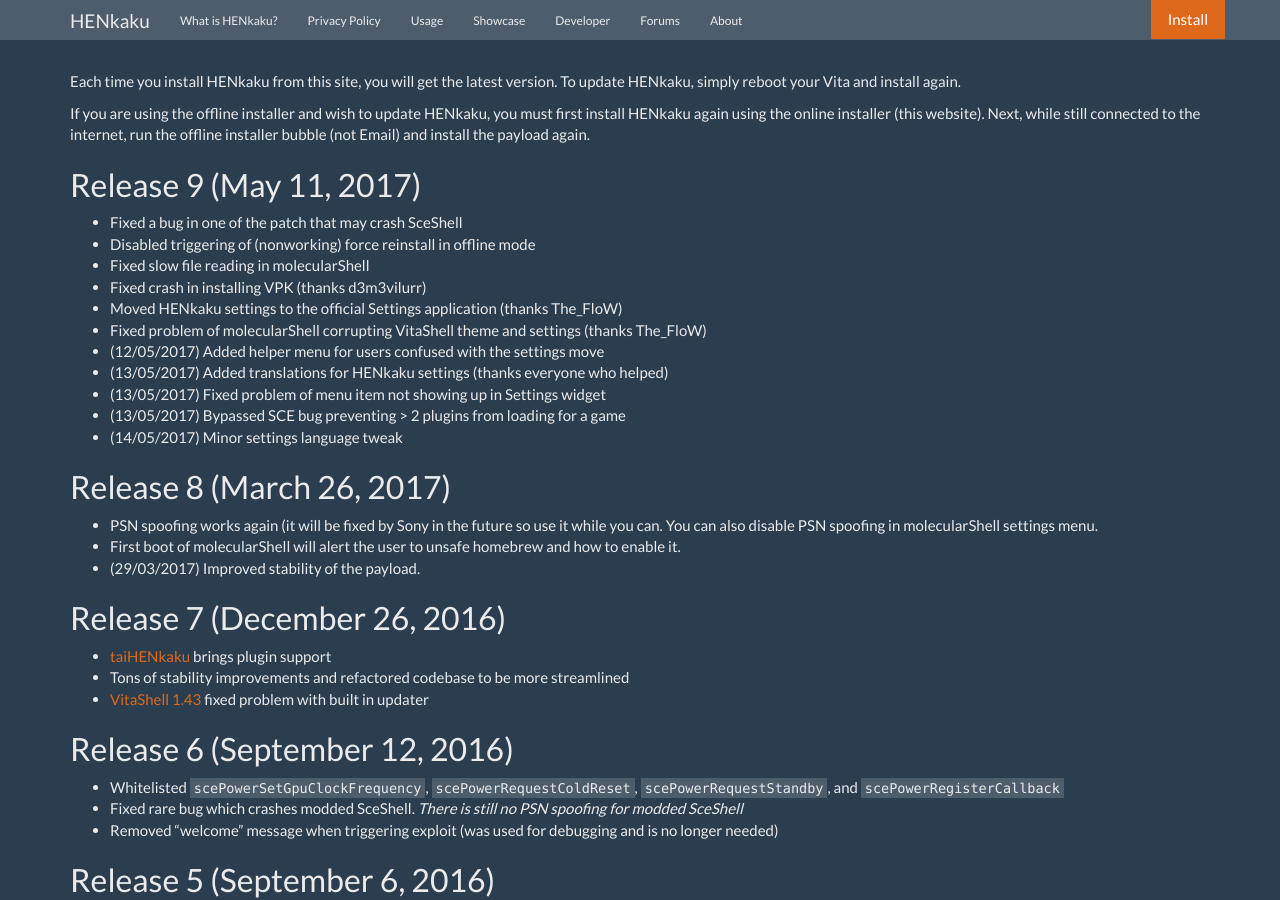
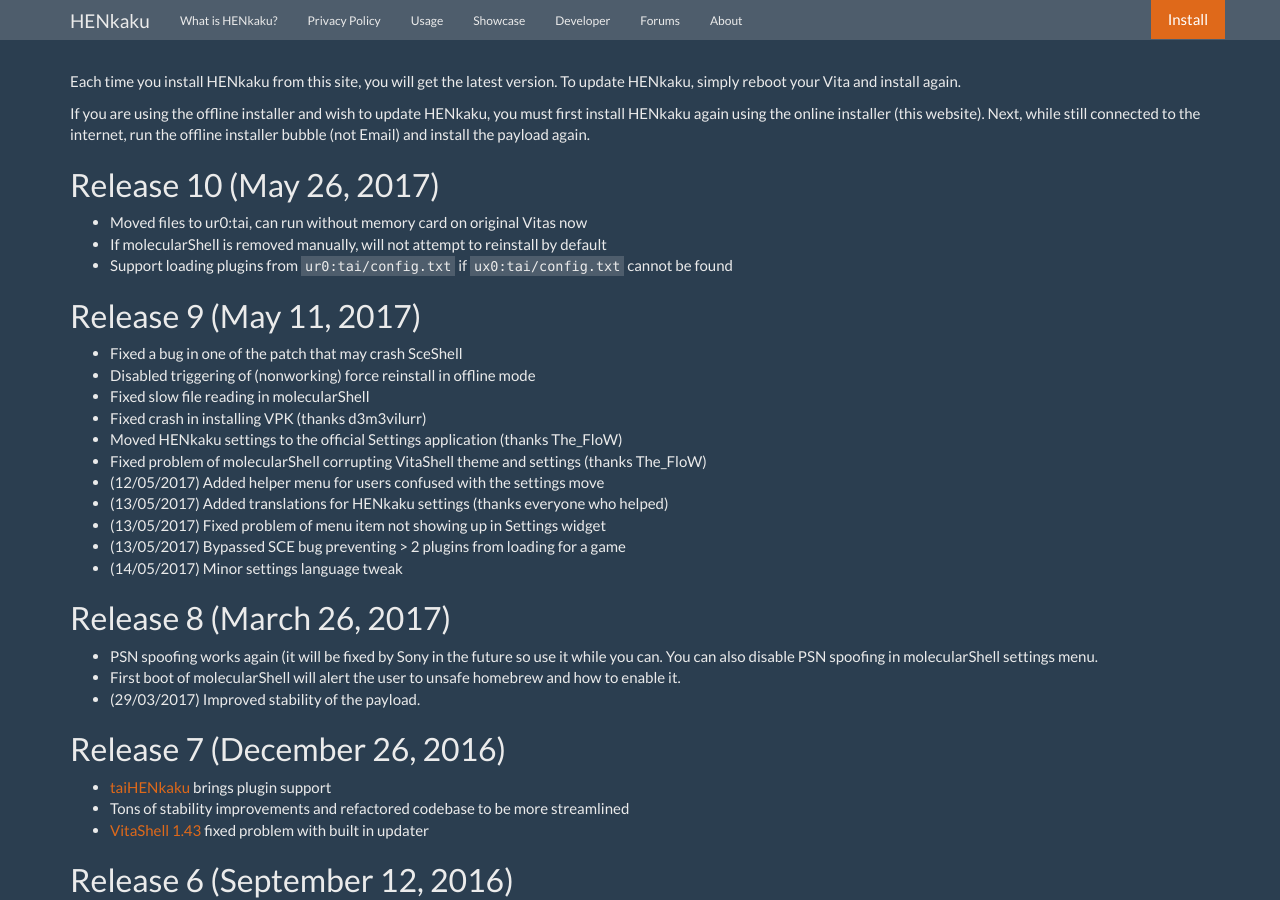
Before and after one commit to henkaku/henkaku.github.io, a Jekyll site: the page built from changes.md, in a window 1280 px wide and 900 px high. Built offline with Jekyll 4.4.1, drawn with Linux system fonts in a browser that asks for light colours.

Commit message:
Release 10

```diff
--- a/changes.md
+++ b/changes.md
@@ -6,6 +6,14 @@
 Each time you install HENkaku from this site, you will get the latest version. To update HENkaku, simply reboot your Vita and install again.
 
 If you are using the offline installer and wish to update HENkaku, you must first install HENkaku again using the online installer (this website). Next, while still connected to the internet, run the offline installer bubble (not Email) and install the payload again.
+
+Release 10 (May 26, 2017)
+-------------------------------------------------------------------------------
+* Moved files to ur0:tai, can run without memory card on original Vitas now
+* If molecularShell is removed manually, will not attempt to reinstall by
+default
+* Support loading plugins from `ur0:tai/config.txt` if `ux0:tai/config.txt`
+cannot be found
 
 Release 9 (May 11, 2017)
 -------------------------------------------------------------------------------
```
Also changed, not shown: go/offline/exploit.html (+1 -1 lines), go/payload.js, 5 other files.
